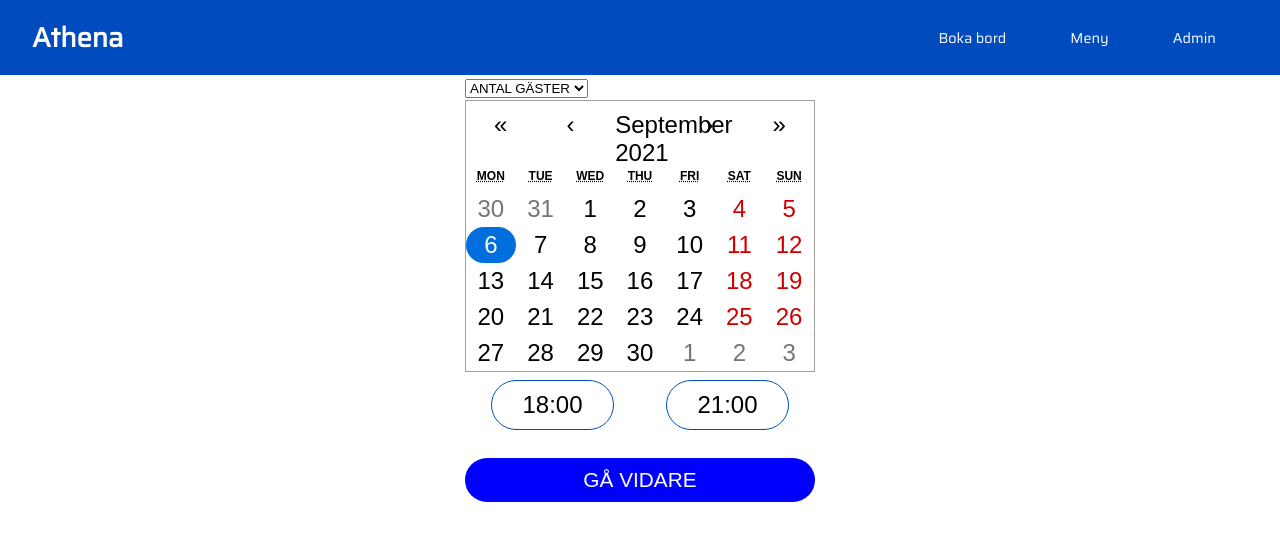
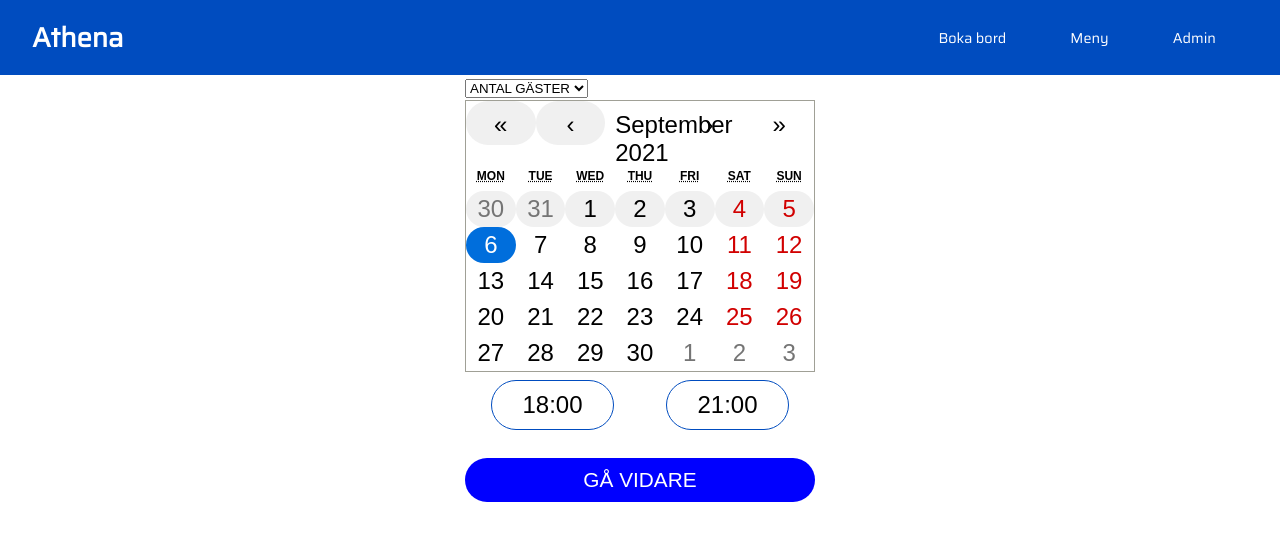
Before and after one commit to iidalindh/Restaurant, a React (Create React App) app in the folder Client/: page /booking in a window 1280 px wide. Shown: the top 540 px of the page. Built offline with nearby package versions, Linux system fonts and the light colour scheme; no server answers.

Commit message:
Adding styling to booking and prevent from booking a previous date

```diff
--- a/Client/src/components/booking/BookingCalendar.tsx
+++ b/Client/src/components/booking/BookingCalendar.tsx
@@ -23,7 +23,11 @@ export const BookingCalendar = (props: IBookingCalendarProps) => {
 
   return (
     <div>
-      <Calendar onChange={runFunctions} value={dateValue} />
+      <Calendar
+        onChange={runFunctions}
+        value={dateValue}
+        minDate={new Date()}
+      />
     </div>
   );
 };
```
